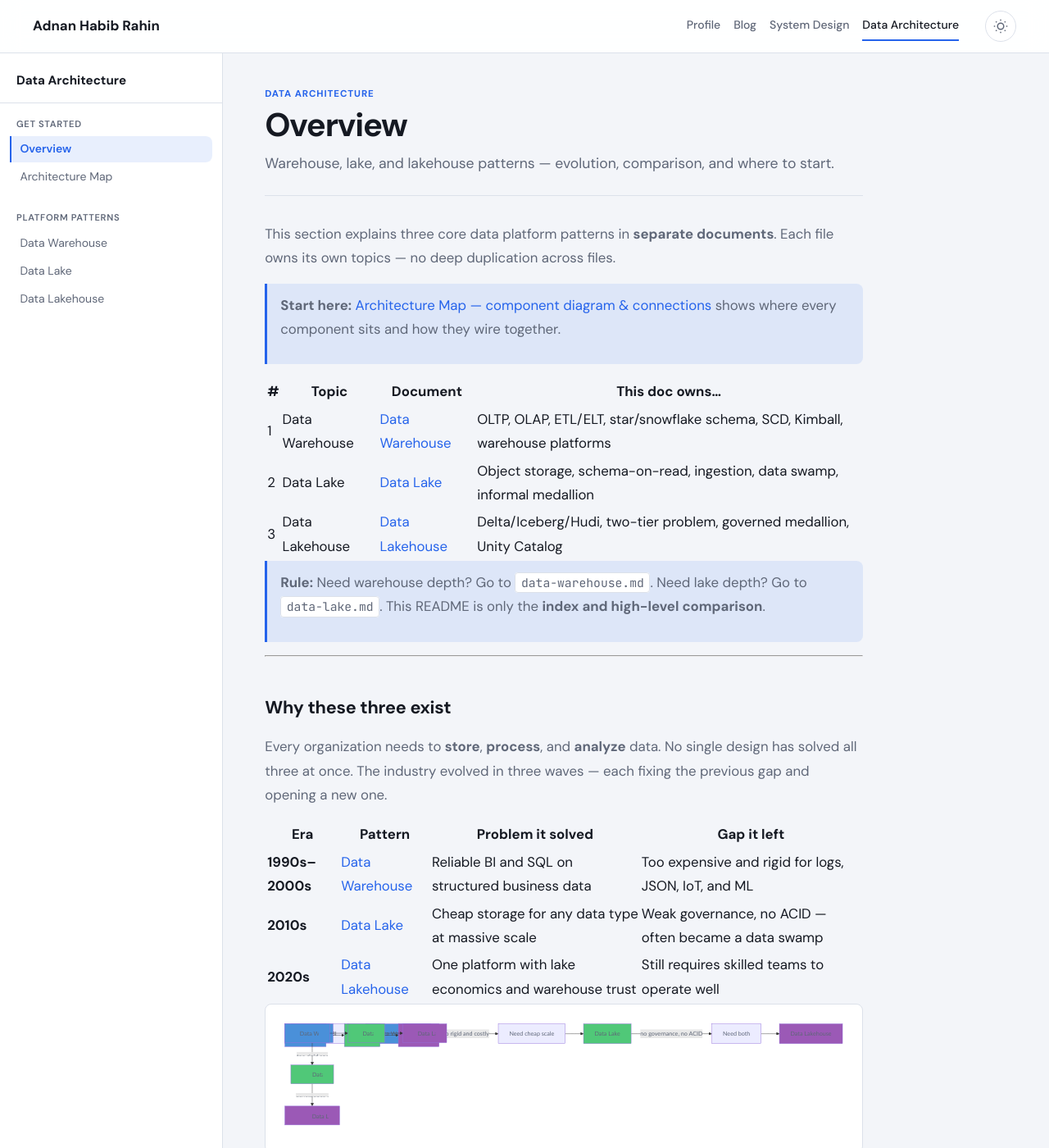
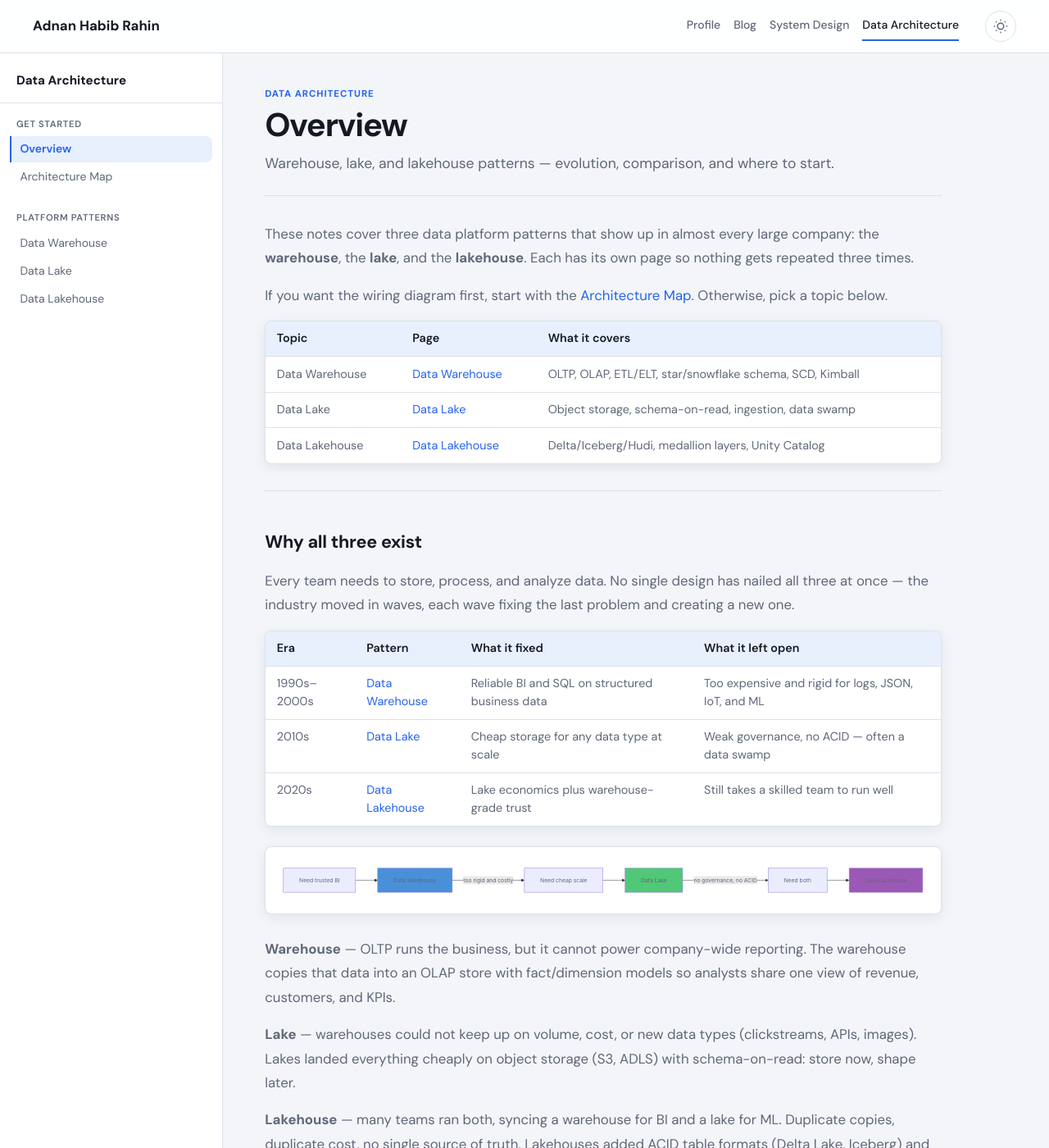
Before and after one commit to adnanrahin/adnanrahin.github.io, a Jekyll site: the page built from data-architecture/overview.md, in a window 1280 px wide and 1400 px high. Shown: the whole window at 82% size. Built offline with Jekyll 4.4.1, drawn with Linux system fonts in a browser that asks for light colours; some of the changed text lies outside the part shown.

````diff
--- a/assets/css/style.css
+++ b/assets/css/style.css
@@ -1105,7 +1105,7 @@ a.docs-rail__link:hover {
 .docs-stage {
   min-width: 0;
   padding: 2.5rem clamp(1.5rem, 4vw, 4rem) 4rem;
-  max-width: 52rem;
+  max-width: 58rem;
 }
 
 .docs-stage__toolbar {
@@ -1179,6 +1179,133 @@ a.docs-rail__link:hover {
   margin: 1.5rem 0 0.5rem;
   font-size: 1.1rem;
   font-weight: 700;
+}
+
+.docs-content hr,
+.post-content hr {
+  margin: 2rem 0;
+  border: none;
+  border-top: 1px solid var(--border);
+}
+
+.docs-content blockquote,
+.post-content blockquote {
+  margin: 0 0 1.25rem;
+  padding: 0.85rem 1.1rem;
+  border-left: 3px solid var(--accent);
+  background: var(--accent-soft);
+  color: var(--text-muted);
+  border-radius: 0 var(--radius-sm) var(--radius-sm) 0;
+}
+
+.docs-content blockquote p:last-child,
+.post-content blockquote p:last-child {
+  margin-bottom: 0;
+}
+
+.docs-table-wrap {
+  margin: 0 0 1.5rem;
+  overflow-x: auto;
+  -webkit-overflow-scrolling: touch;
+  border: 1px solid var(--border);
+  border-radius: var(--radius-sm);
+  background: var(--bg-card);
+  box-shadow: var(--shadow-sm);
+}
+
+.docs-content table,
+.post-content table {
+  width: 100%;
+  min-width: 480px;
+  margin: 0;
+  border-collapse: collapse;
+  font-size: 0.9rem;
+  line-height: 1.5;
+}
+
+.docs-content th,
+.docs-content td,
+.post-content th,
+.post-content td {
+  padding: 0.65rem 0.85rem;
+  border-bottom: 1px solid var(--border);
+  text-align: left;
+  vertical-align: top;
+}
+
+.docs-content tr:last-child td,
+.post-content tr:last-child td {
+  border-bottom: none;
+}
+
+.docs-content th,
+.post-content th {
+  background: var(--accent-soft);
+  font-weight: 600;
+  color: var(--text);
+  white-space: nowrap;
+}
+
+.docs-content td,
+.post-content td {
+  color: var(--text-muted);
+}
+
+.docs-content td code,
+.post-content td code {
+  font-size: 0.82rem;
+}
+
+.docs-content pre,
+.post-content pre {
+  margin: 0 0 1.5rem;
+  padding: 1rem 1.25rem;
+  background: var(--bg-card);
+  border: 1px solid var(--border);
+  border-radius: var(--radius-sm);
+  overflow-x: auto;
+  line-height: 1.45;
+  tab-size: 4;
+  white-space: pre;
+}
+
+.docs-content pre code,
+.post-content pre code {
+  background: none;
+  border: none;
+  padding: 0;
+  font-size: 0.85rem;
+  color: var(--text);
+}
+
+.docs-content .mermaid-wrap,
+.post-content .mermaid-wrap {
+  margin: 0 0 1.75rem;
+  padding: 1.25rem 1rem;
+  background: var(--bg-card);
+  border: 1px solid var(--border);
+  border-radius: var(--radius-sm);
+  box-shadow: var(--shadow-sm);
+  overflow-x: auto;
+  text-align: center;
+}
+
+.docs-content .mermaid-wrap .mermaid,
+.post-content .mermaid-wrap .mermaid {
+  margin: 0;
+  padding: 0;
+  background: none;
+  border: none;
+  border-radius: 0;
+  overflow: visible;
+}
+
+.docs-content .mermaid svg,
+.post-content .mermaid svg {
+  max-width: 100%;
+  height: auto !important;
+  display: block;
+  margin: 0 auto;
 }
 
 /* Topic index (System Design home) */
@@ -1455,40 +1582,44 @@ a.docs-rail__link:hover {
 
 .sd-metrics-box {
   margin: 0 0 1.5rem;
-  padding: 1.25rem 1.35rem;
-  background: var(--bg-card);
-  border: 1px solid var(--border);
-  border-radius: var(--radius);
-  box-shadow: var(--shadow-sm);
-  overflow-x: auto;
-}
-.sd-metrics-box table {
-  width: 100%;
-  margin: 0;
-  border-collapse: collapse;
-  font-size: 0.9rem;
-}
-.sd-metrics-box th,
-.sd-metrics-box td {
-  padding: 0.6rem 0.75rem;
-  border: 1px solid var(--border);
-  text-align: left;
-}
-.sd-metrics-box th {
-  background: var(--accent-soft);
-  font-weight: 600;
-  color: var(--text);
-}
-.sd-metrics-box td { color: var(--text-muted); }
-
-.post-content .mermaid,
-.docs-content .mermaid {
-  margin: 0 0 1.5rem;
-  padding: 1.25rem;
+  padding: 0;
   background: var(--bg-card);
   border: 1px solid var(--border);
   border-radius: var(--radius-sm);
+  box-shadow: var(--shadow-sm);
   overflow-x: auto;
+}
+.sd-metrics-box table {
+  width: 100%;
+  min-width: 0;
+  margin: 0;
+  border-collapse: collapse;
+  font-size: 0.9rem;
+}
+.sd-metrics-box th,
+.sd-metrics-box td {
+  padding: 0.65rem 0.85rem;
+  border-bottom: 1px solid var(--border);
+  text-align: left;
+}
+.sd-metrics-box tr:last-child td {
+  border-bottom: none;
+}
+.sd-metrics-box th {
+  background: var(--accent-soft);
+  font-weight: 600;
+  color: var(--text);
+}
+.sd-metrics-box td { color: var(--text-muted); }
+
+.post-content .mermaid,
+.docs-content .mermaid {
+  margin: 0;
+  padding: 0;
+  background: none;
+  border: none;
+  border-radius: 0;
+  overflow: visible;
   text-align: center;
 }
 
--- a/assets/js/mermaid-init.js
+++ b/assets/js/mermaid-init.js
@@ -7,21 +7,57 @@
     document.querySelectorAll('pre code.language-mermaid').forEach((block) => {
       const pre = block.parentElement;
       if (!pre) return;
+      const wrap = document.createElement('div');
+      wrap.className = 'mermaid-wrap';
       const div = document.createElement('div');
       div.className = 'mermaid';
       div.textContent = block.textContent;
-      pre.replaceWith(div);
+      wrap.appendChild(div);
+      pre.replaceWith(wrap);
+    });
+
+    document.querySelectorAll('.mermaid').forEach((node) => {
+      if (node.closest('.mermaid-wrap')) return;
+      const wrap = document.createElement('div');
+      wrap.className = 'mermaid-wrap';
+      node.parentNode.insertBefore(wrap, node);
+      wrap.appendChild(node);
+    });
+  }
+
+  function wrapTables() {
+    document.querySelectorAll('.docs-content table, .post-content table').forEach((table) => {
+      if (table.closest('.sd-metrics-box, .docs-table-wrap')) return;
+      const wrap = document.createElement('div');
+      wrap.className = 'docs-table-wrap';
+      table.parentNode.insertBefore(wrap, table);
+      wrap.appendChild(table);
     });
   }
 
   function boot() {
+    prepareMermaidNodes();
+    wrapTables();
+
     if (typeof mermaid === 'undefined') return;
-    prepareMermaidNodes();
+
     mermaid.initialize({
       startOnLoad: true,
       theme: getTheme(),
       securityLevel: 'loose',
-      flowchart: { useMaxWidth: true, htmlLabels: true }
+      flowchart: {
+        useMaxWidth: true,
+        htmlLabels: true,
+        padding: 20,
+        nodeSpacing: 48,
+        rankSpacing: 56,
+        diagramPadding: 12,
+        wrappingWidth: 220
+      },
+      themeVariables: {
+        fontSize: '14px',
+        fontFamily: 'Inter, system-ui, sans-serif'
+      }
     });
   }
 
--- a/data-architecture/overview.md
+++ b/data-architecture/overview.md
@@ -9,29 +9,28 @@ section_slug: data-architecture
 description: Warehouse, lake, and lakehouse patterns — evolution, comparison, and where to start.
 permalink: /data-architecture/overview/
 ---
-This section explains three core data platform patterns in **separate documents**. Each file owns its own topics — no deep duplication across files.
 
-> **Start here:** [Architecture Map — component diagram & connections](/data-architecture/architecture-map/) shows where every component sits and how they wire together.
+These notes cover three data platform patterns that show up in almost every large company: the **warehouse**, the **lake**, and the **lakehouse**. Each has its own page so nothing gets repeated three times.
 
-| # | Topic | Document | This doc owns… |
-|---|-------|----------|----------------|
-| 1 | Data Warehouse | [Data Warehouse](/data-architecture/data-warehouse/) | OLTP, OLAP, ETL/ELT, star/snowflake schema, SCD, Kimball, warehouse platforms |
-| 2 | Data Lake | [Data Lake](/data-architecture/data-lake/) | Object storage, schema-on-read, ingestion, data swamp, informal medallion |
-| 3 | Data Lakehouse | [Data Lakehouse](/data-architecture/data-lakehouse/) | Delta/Iceberg/Hudi, two-tier problem, governed medallion, Unity Catalog |
+If you want the wiring diagram first, start with the [Architecture Map](/data-architecture/architecture-map/). Otherwise, pick a topic below.
 
-> **Rule:** Need warehouse depth? Go to `data-warehouse.md`. Need lake depth? Go to `data-lake.md`. This README is only the **index and high-level comparison**.
+| Topic | Page | What it covers |
+|-------|------|----------------|
+| Data Warehouse | [Data Warehouse](/data-architecture/data-warehouse/) | OLTP, OLAP, ETL/ELT, star/snowflake schema, SCD, Kimball |
+| Data Lake | [Data Lake](/data-architecture/data-lake/) | Object storage, schema-on-read, ingestion, data swamp |
+| Data Lakehouse | [Data Lakehouse](/data-architecture/data-lakehouse/) | Delta/Iceberg/Hudi, medallion layers, Unity Catalog |
 
 ---
 
-## Why these three exist
+## Why all three exist
 
-Every organization needs to **store**, **process**, and **analyze** data. No single design has solved all three at once. The industry evolved in three waves — each fixing the previous gap and opening a new one.
+Every team needs to store, process, and analyze data. No single design has nailed all three at once — the industry moved in waves, each wave fixing the last problem and creating a new one.
 
-| Era | Pattern | Problem it solved | Gap it left |
-|-----|---------|-------------------|-------------|
-| **1990s–2000s** | [Data Warehouse](/data-architecture/data-warehouse/) | Reliable BI and SQL on structured business data | Too expensive and rigid for logs, JSON, IoT, and ML |
-| **2010s** | [Data Lake](/data-architecture/data-lake/) | Cheap storage for any data type at massive scale | Weak governance, no ACID — often became a data swamp |
-| **2020s** | [Data Lakehouse](/data-architecture/data-lakehouse/) | One platform with lake economics and warehouse trust | Still requires skilled teams to operate well |
+| Era | Pattern | What it fixed | What it left open |
+|-----|---------|---------------|-------------------|
+| 1990s–2000s | [Data Warehouse](/data-architecture/data-warehouse/) | Reliable BI and SQL on structured business data | Too expensive and rigid for logs, JSON, IoT, and ML |
+| 2010s | [Data Lake](/data-architecture/data-lake/) | Cheap storage for any data type at scale | Weak governance, no ACID — often a data swamp |
+| 2020s | [Data Lakehouse](/data-architecture/data-lakehouse/) | Lake economics plus warehouse-grade trust | Still takes a skilled team to run well |
 
 ```mermaid
 flowchart LR
@@ -46,78 +45,34 @@ flowchart LR
     style LH fill:#9B59B6,color:#fff
 ```
 
-**Data Warehouse** — OLTP systems run daily operations, but they cannot power company-wide reporting. The warehouse copied that data into an OLAP-optimized store with fact/dimension models so analysts get one trusted view of revenue, customers, and KPIs.
+**Warehouse** — OLTP runs the business, but it cannot power company-wide reporting. The warehouse copies that data into an OLAP store with fact/dimension models so analysts share one view of revenue, customers, and KPIs.
 
-**Data Lake** — warehouses could not keep up with volume, cost, or new data types (clickstreams, APIs, images). Lakes landed everything cheaply on object storage (S3, ADLS) with schema-on-read — store now, shape later.
+**Lake** — warehouses could not keep up on volume, cost, or new data types (clickstreams, APIs, images). Lakes landed everything cheaply on object storage (S3, ADLS) with schema-on-read: store now, shape later.
 
-**Data Lakehouse** — many companies ran **both**, syncing data between a warehouse for BI and a lake for ML. That meant duplicate copies, duplicate cost, and no single source of truth. The lakehouse added ACID table formats (Delta Lake, Iceberg) and unified governance (Unity Catalog) on lake storage so BI, engineering, and ML share one reliable dataset.
+**Lakehouse** — many teams ran both, syncing a warehouse for BI and a lake for ML. Duplicate copies, duplicate cost, no single source of truth. Lakehouses added ACID table formats (Delta Lake, Iceberg) and unified governance (Unity Catalog) on lake storage so BI, engineering, and ML read the same data.
 
-These are **not competitors** — they are stages of the same story. Modern platforms like Databricks target the lakehouse; understanding the warehouse and lake explains why it was built.
-
-```mermaid
-flowchart LR
-    E1["1990s-2000s<br/>Data Warehouse<br/>Structured BI"]
-    E2["2010s<br/>Data Lake<br/>Cheap scale"]
-    E3["2020s<br/>Lakehouse<br/>Unified platform"]
-    E1 --> E2 --> E3
-
-    style E1 fill:#4A90D9,color:#fff
-    style E2 fill:#50C878,color:#fff
-    style E3 fill:#9B59B6,color:#fff
-```
+These are stages of the same story, not competing products. Platforms like Databricks bet on the lakehouse; understanding the warehouse and lake explains why.
 
 ---
 
 ## Quick comparison
 
-| Dimension | Data Warehouse | Data Lake | Data Lakehouse |
-|-----------|----------------|-----------|----------------|
-| **Primary goal** | Fast, reliable analytics on structured data | Store any data cheaply at huge scale | One platform for analytics, ML, and engineering |
-| **Data types** | Mostly structured (tables) | Structured, semi-structured, unstructured | All types |
-| **Storage** | Proprietary DB storage (often expensive) | Cheap object storage (S3, ADLS, GCS) | Cheap object storage |
-| **Schema** | Schema-on-write (strict upfront) | Schema-on-read (flexible later) | Schema enforcement when needed |
-| **ACID transactions** | Yes (native) | No (by default) | Yes (via Delta Lake, Iceberg, Hudi) |
-| **Governance** | Strong (mature) | Weak (often became a "data swamp") | Strong (Unity Catalog, etc.) |
-| **Best for** | BI, reporting, SQL dashboards | Raw ingestion, data science, exploration | End-to-end: BI + ML + pipelines on one copy |
-| **Typical users** | Analysts, business users | Data engineers, data scientists | Everyone on one governed platform |
+| | Data Warehouse | Data Lake | Data Lakehouse |
+|---|----------------|-----------|----------------|
+| **Goal** | Fast, reliable analytics on structured data | Store any data cheaply at scale | One platform for analytics, ML, and pipelines |
+| **Data types** | Mostly tables | Structured, semi-structured, unstructured | All types |
+| **Storage** | Proprietary DB storage (often expensive) | Object storage (S3, ADLS, GCS) | Object storage |
+| **Schema** | Schema-on-write | Schema-on-read | Enforced when you need it |
+| **ACID** | Yes (native) | No (by default) | Yes (Delta, Iceberg, Hudi) |
+| **Governance** | Strong | Weak (swamp risk) | Strong (Unity Catalog, etc.) |
+| **Best for** | BI, SQL dashboards | Ingestion, exploration, ML | BI + ML + engineering on one copy |
+| **Typical users** | Analysts, business teams | Engineers, data scientists | Everyone on a governed platform |
 
 ---
 
-## How they connect today
+## Reading order
 
-The three documents in this folder map to one evolution path:
-
-1. **[Data Warehouse](/data-architecture/data-warehouse/)** — OLTP, OLAP, ETL, star/snowflake schema, fact and dimension tables
-2. **[Data Lake](/data-architecture/data-lake/)** — object storage, schema-on-read, ingestion, the data swamp problem
-3. **[Data Lakehouse](/data-architecture/data-lakehouse/)** — Delta Lake, medallion layers, Unity Catalog, unified BI + ML
-
-```mermaid
-flowchart TD
-    DW["Data Warehouse<br/>SQL and BI focus"]
-    DL["Data Lake<br/>cheap and flexible"]
-    LH["Data Lakehouse<br/>lake storage plus warehouse trust"]
-
-    DW -->|"too rigid and costly at scale"| DL
-    DL -->|"governance and reliability gaps"| LH
-
-    style DW fill:#4A90D9,color:#fff
-    style DL fill:#50C878,color:#fff
-    style LH fill:#9B59B6,color:#fff
-```
-
-### Document map
-
-```mermaid
-flowchart LR
-    DW["Data Warehouse<br/>data-warehouse.md"]
-    DL["Data Lake<br/>data-lake.md"]
-    LH["Data Lakehouse<br/>data-lakehouse.md"]
-
-    DW --> DL --> LH
-
-    style DW fill:#4A90D9,color:#fff
-    style DL fill:#50C878,color:#fff
-    style LH fill:#9B59B6,color:#fff
-```
-
----
+1. [Architecture Map](/data-architecture/architecture-map/) — where components sit and how they connect
+2. [Data Warehouse](/data-architecture/data-warehouse/) — OLTP, OLAP, ETL, dimensional modeling
+3. [Data Lake](/data-architecture/data-lake/) — object storage, schema-on-read, the swamp problem
+4. [Data Lakehouse](/data-architecture/data-lakehouse/) — Delta Lake, medallion, unified BI + ML
````
Also changed, not shown: data-architecture/architecture-map.md (+29 -28 lines), data-architecture/data-lake.md (+3 -3 lines), data-architecture/data-lakehouse.md (+13 -13 lines), data-architecture/data-warehouse.md (+9 -9 lines).
